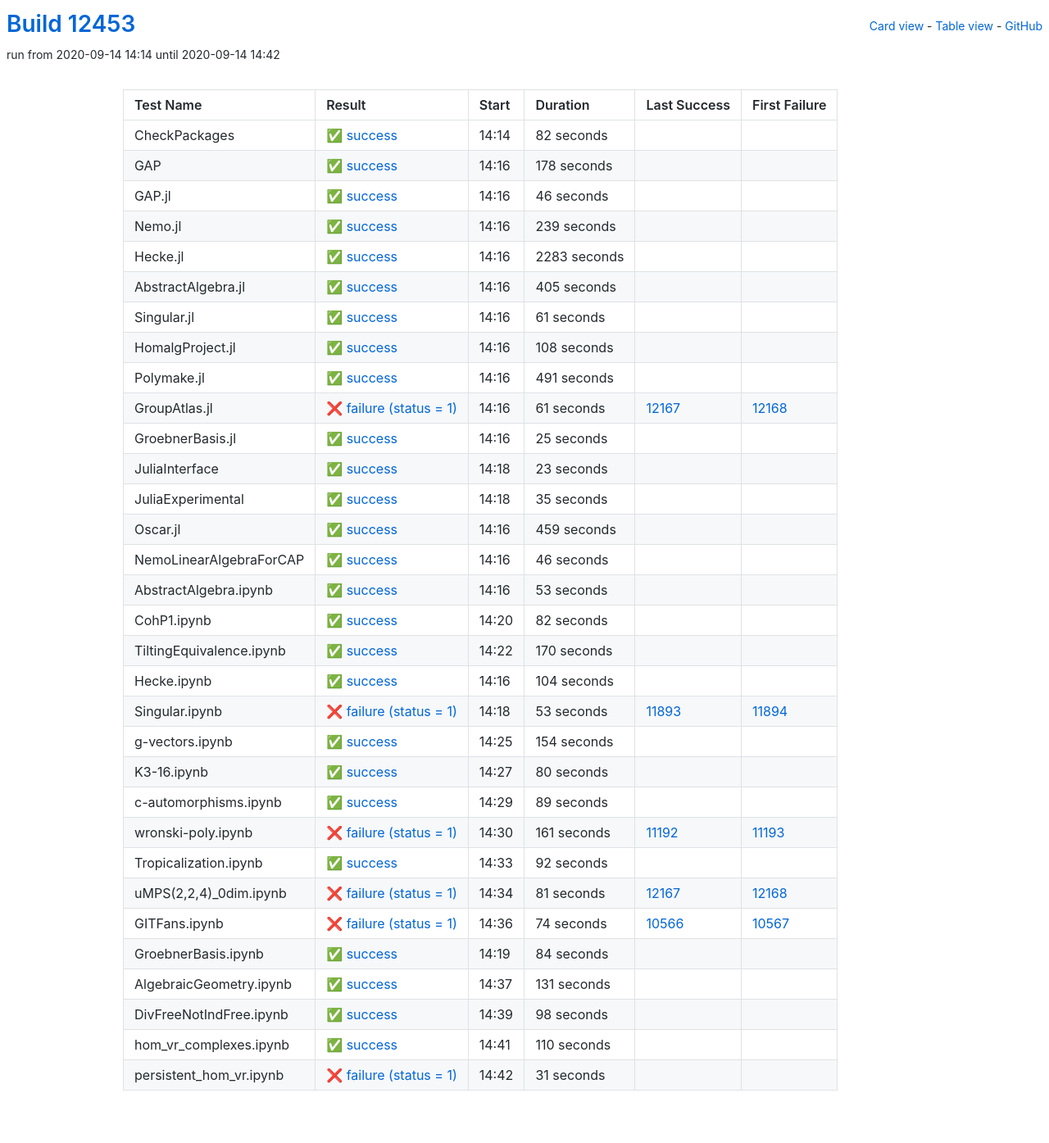
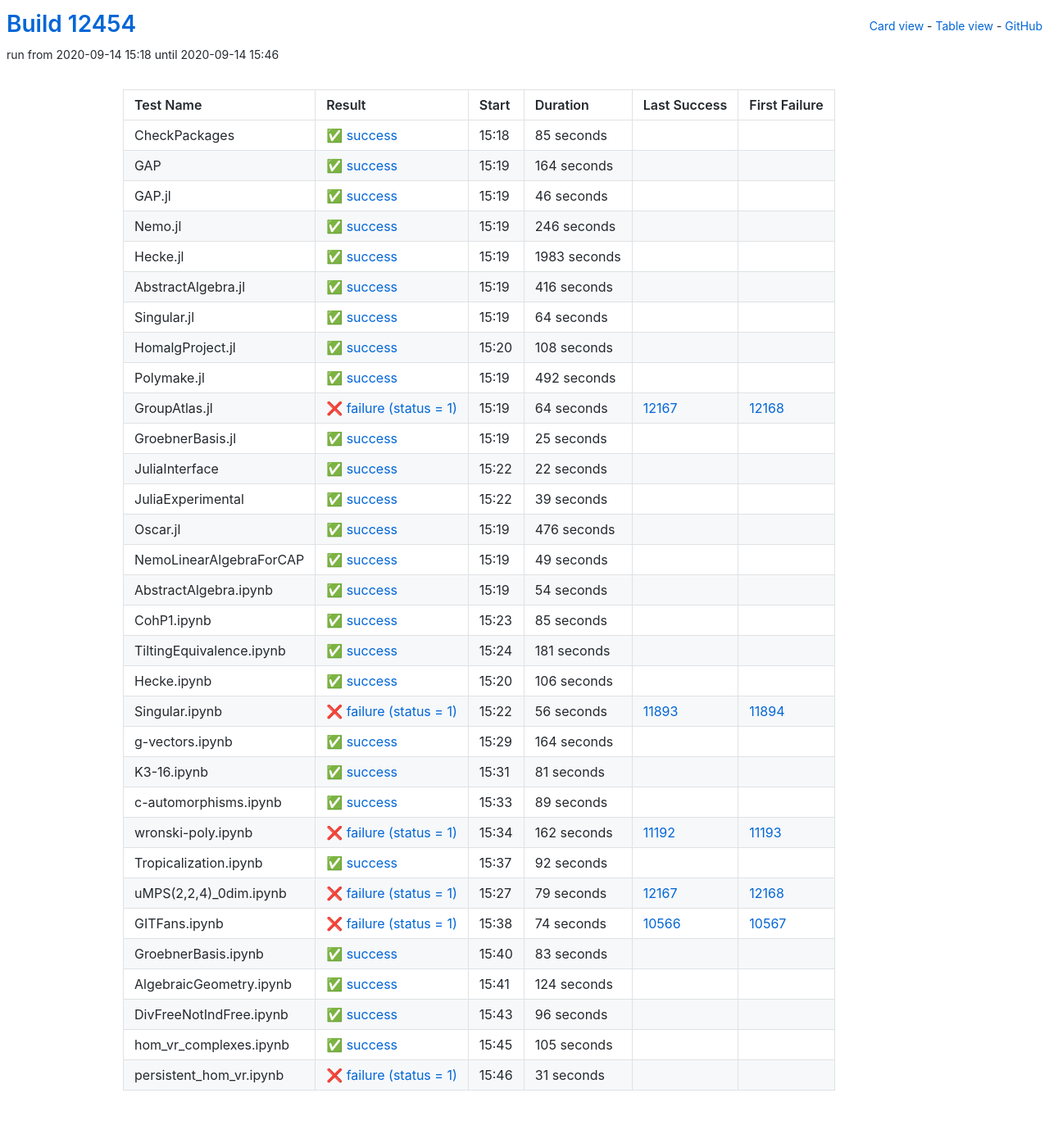
Before and after one commit to oscar-system/oscar-ci-status, a Jekyll site: the page built from table.html, in a window 1280 px wide. Shown: the whole page at 82% size. Built offline with Jekyll 4.4.1, drawn with Linux system fonts in a browser that asks for light colours.

Commit message:
Build #12454

```diff
--- a/_data/ci.yml
+++ b/_data/ci.yml
@@ -1,6 +1,6 @@
 ---
-build: 12453
-build_url: https://oscarci.mathematik.uni-kl.de/job/oscar/12453/
+build: 12454
+build_url: https://oscarci.mathematik.uni-kl.de/job/oscar/12454/
 job: oscar
 organization: oscar-system
 repo: oscar-ci-status
@@ -8,32 +8,32 @@
 tests:
 - name: CheckPackages
   id: checkpackages
-  log: https://oscarci.mathematik.uni-kl.de/job/oscar/12453/artifact/logs/build-12453/CheckPackages.log
-  start: 2020-09-14 14:14
+  log: https://oscarci.mathematik.uni-kl.de/job/oscar/12454/artifact/logs/build-12454/CheckPackages.log
+  start: 2020-09-14 15:18
   success: true
   exitcode: 0
   status: success
-  duration: 82
+  duration: 85
   last_success: false
   last_success_url:
   first_failure: false
   first_failure_url:
 - name: GAP
   id: gap
-  log: https://oscarci.mathematik.uni-kl.de/job/oscar/12453/artifact/logs/build-12453/GAP.log
-  start: 2020-09-14 14:16
+  log: https://oscarci.mathematik.uni-kl.de/job/oscar/12454/artifact/logs/build-12454/GAP.log
+  start: 2020-09-14 15:19
   success: true
   exitcode: 0
   status: success
-  duration: 178
+  duration: 164
   last_success: false
   last_success_url:
   first_failure: false
   first_failure_url:
 - name: GAP.jl
   id: gap-jl
-  log: https://oscarci.mathematik.uni-kl.de/job/oscar/12453/artifact/logs/build-12453/GAP.jl.log
-  start: 2020-09-14 14:16
+  log: https://oscarci.mathematik.uni-kl.de/job/oscar/12454/artifact/logs/build-12454/GAP.jl.log
+  start: 2020-09-14 15:19
   success: true
   exitcode: 0
   status: success
@@ -44,56 +44,56 @@
   first_failure_url:
 - name: Nemo.jl
   id: nemo-jl
-  log: https://oscarci.mathematik.uni-kl.de/job/oscar/12453/artifact/logs/build-12453/Nemo.jl.log
-  start: 2020-09-14 14:16
+  log: https://oscarci.mathematik.uni-kl.de/job/oscar/12454/artifact/logs/build-12454/Nemo.jl.log
+  start: 2020-09-14 15:19
   success: true
   exitcode: 0
   status: success
-  duration: 239
+  duration: 246
   last_success: false
   last_success_url:
   first_failure: false
   first_failure_url:
 - name: Hecke.jl
   id: hecke-jl
-  log: https://oscarci.mathematik.uni-kl.de/job/oscar/12453/artifact/logs/build-12453/Hecke.jl.log
-  start: 2020-09-14 14:16
+  log: https://oscarci.mathematik.uni-kl.de/job/oscar/12454/artifact/logs/build-12454/Hecke.jl.log
+  start: 2020-09-14 15:19
   success: true
   exitcode: 0
   status: success
-  duration: 2283
+  duration: 1983
   last_success: false
   last_success_url:
   first_failure: false
   first_failure_url:
 - name: AbstractAlgebra.jl
   id: abstractalgebra-jl
-  log: https://oscarci.mathematik.uni-kl.de/job/oscar/12453/artifact/logs/build-12453/AbstractAlgebra.jl.log
-  start: 2020-09-14 14:16
+  log: https://oscarci.mathematik.uni-kl.de/job/oscar/12454/artifact/logs/build-12454/AbstractAlgebra.jl.log
+  start: 2020-09-14 15:19
   success: true
   exitcode: 0
   status: success
-  duration: 405
+  duration: 416
   last_success: false
   last_success_url:
   first_failure: false
   first_failure_url:
 - name: Singular.jl
   id: singular-jl
-  log: https://oscarci.mathematik.uni-kl.de/job/oscar/12453/artifact/logs/build-12453/Singular.jl.log
-  start: 2020-09-14 14:16
+  log: https://oscarci.mathematik.uni-kl.de/job/oscar/12454/artifact/logs/build-12454/Singular.jl.log
+  start: 2020-09-14 15:19
   success: true
   exitcode: 0
   status: success
-  duration: 61
+  duration: 64
   last_success: false
   last_success_url:
   first_failure: false
   first_failure_url:
 - name: HomalgProject.jl
   id: homalgproject-jl
-  log: https://oscarci.mathematik.uni-kl.de/job/oscar/12453/artifact/logs/build-12453/HomalgProject.jl.log
-  start: 2020-09-14 14:16
+  log: https://oscarci.mathematik.uni-kl.de/job/oscar/12454/artifact/logs/build-12454/HomalgProject.jl.log
+  start: 2020-09-14 15:20
   success: true
   exitcode: 0
   status: success
@@ -104,32 +104,32 @@
   first_failure_url:
 - name: Polymake.jl
   id: polymake-jl
-  log: https://oscarci.mathematik.uni-kl.de/job/oscar/12453/artifact/logs/build-12453/Polymake.jl.log
-  start: 2020-09-14 14:16
+  log: https://oscarci.mathematik.uni-kl.de/job/oscar/12454/artifact/logs/build-12454/Polymake.jl.log
+  start: 2020-09-14 15:19
   success: true
   exitcode: 0
   status: success
-  duration: 491
+  duration: 492
   last_success: false
   last_success_url:
   first_failure: false
   first_failure_url:
 - name: GroupAtlas.jl
   id: groupatlas-jl
-  log: https://oscarci.mathematik.uni-kl.de/job/oscar/12453/artifact/logs/build-12453/GroupAtlas.jl.log
-  start: 2020-09-14 14:16
+  log: https://oscarci.mathematik.uni-kl.de/job/oscar/12454/artifact/logs/build-12454/GroupAtlas.jl.log
+  start: 2020-09-14 15:19
   success: false
   exitcode: 1
   status: failure
-  duration: 61
+  duration: 64
   last_success: 12167
   last_success_url: https://oscarci.mathematik.uni-kl.de/job/oscar/12167/
   first_failure: 12168
   first_failure_url: https://oscarci.mathematik.uni-kl.de/job/oscar/12168/
 - name: GroebnerBasis.jl
   id: groebnerbasis-jl
-  log: https://oscarci.mathematik.uni-kl.de/job/oscar/12453/artifact/logs/build-12453/GroebnerBasis.jl.log
-  start: 2020-09-14 14:16
+  log: https://oscarci.mathematik.uni-kl.de/job/oscar/12454/artifact/logs/build-12454/GroebnerBasis.jl.log
+  start: 2020-09-14 15:19
   success: true
   exitcode: 0
   status: success
@@ -140,140 +140,140 @@
   first_failure_url:
 - name: JuliaInterface
   id: juliainterface
-  log: https://oscarci.mathematik.uni-kl.de/job/oscar/12453/artifact/logs/build-12453/JuliaInterface.log
-  start: 2020-09-14 14:18
+  log: https://oscarci.mathematik.uni-kl.de/job/oscar/12454/artifact/logs/build-12454/JuliaInterface.log
+  start: 2020-09-14 15:22
   success: true
   exitcode: 0
   status: success
-  duration: 23
+  duration: 22
   last_success: false
   last_success_url:
   first_failure: false
   first_failure_url:
 - name: JuliaExperimental
   id: juliaexperimental
-  log: https://oscarci.mathematik.uni-kl.de/job/oscar/12453/artifact/logs/build-12453/JuliaExperimental.log
-  start: 2020-09-14 14:18
+  log: https://oscarci.mathematik.uni-kl.de/job/oscar/12454/artifact/logs/build-12454/JuliaExperimental.log
+  start: 2020-09-14 15:22
   success: true
   exitcode: 0
   status: success
-  duration: 35
+  duration: 39
   last_success: false
   last_success_url:
   first_failure: false
   first_failure_url:
 - name: Oscar.jl
   id: oscar-jl
-  log: https://oscarci.mathematik.uni-kl.de/job/oscar/12453/artifact/logs/build-12453/Oscar.jl.log
-  start: 2020-09-14 14:16
+  log: https://oscarci.mathematik.uni-kl.de/job/oscar/12454/artifact/logs/build-12454/Oscar.jl.log
+  start: 2020-09-14 15:19
   success: true
   exitcode: 0
   status: success
-  duration: 459
+  duration: 476
   last_success: false
   last_success_url:
   first_failure: false
   first_failure_url:
 - name: NemoLinearAlgebraForCAP
   id: nemolinearalgebraforcap
-  log: https://oscarci.mathematik.uni-kl.de/job/oscar/12453/artifact/logs/build-12453/NemoLinearAlgebraForCAP.log
-  start: 2020-09-14 14:16
+  log: https://oscarci.mathematik.uni-kl.de/job/oscar/12454/artifact/logs/build-12454/NemoLinearAlgebraForCAP.log
+  start: 2020-09-14 15:19
   success: true
   exitcode: 0
   status: success
-  duration: 46
+  duration: 49
   last_success: false
   last_success_url:
   first_failure: false
   first_failure_url:
 - name: AbstractAlgebra.ipynb
   id: abstractalgebra-ipynb
-  log: https://oscarci.mathematik.uni-kl.de/job/oscar/12453/artifact/logs/build-12453/AbstractAlgebra.ipynb.log
-  start: 2020-09-14 14:16
+  log: https://oscarci.mathematik.uni-kl.de/job/oscar/12454/artifact/logs/build-12454/AbstractAlgebra.ipynb.log
+  start: 2020-09-14 15:19
   success: true
   exitcode: 0
   status: success
-  duration: 53
+  duration: 54
   last_success: false
   last_success_url:
   first_failure: false
   first_failure_url:
 - name: CohP1.ipynb
   id: cohp1-ipynb
-  log: https://oscarci.mathematik.uni-kl.de/job/oscar/12453/artifact/logs/build-12453/CohP1.ipynb.log
-  start: 2020-09-14 14:20
+  log: https://oscarci.mathematik.uni-kl.de/job/oscar/12454/artifact/logs/build-12454/CohP1.ipynb.log
+  start: 2020-09-14 15:23
   success: true
   exitcode: 0
   status: success
-  duration: 82
+  duration: 85
   last_success: false
   last_success_url:
   first_failure: false
   first_failure_url:
 - name: TiltingEquivalence.ipynb
   id: tiltingequivalence-ipynb
-  log: https://oscarci.mathematik.uni-kl.de/job/oscar/12453/artifact/logs/build-12453/TiltingEquivalence.ipynb.log
-  start: 2020-09-14 14:22
+  log: https://oscarci.mathematik.uni-kl.de/job/oscar/12454/artifact/logs/build-12454/TiltingEquivalence.ipynb.log
+  start: 2020-09-14 15:24
   success: true
   exitcode: 0
   status: success
-  duration: 170
+  duration: 181
   last_success: false
   last_success_url:
   first_failure: false
   first_failure_url:
 - name: Hecke.ipynb
   id: hecke-ipynb
-  log: https://oscarci.mathematik.uni-kl.de/job/oscar/12453/artifact/logs/build-12453/Hecke.ipynb.log
-  start: 2020-09-14 14:16
+  log: https://oscarci.mathematik.uni-kl.de/job/oscar/12454/artifact/logs/build-12454/Hecke.ipynb.log
+  start: 2020-09-14 15:20
   success: true
   exitcode: 0
   status: success
-  duration: 104
+  duration: 106
   last_success: false
   last_success_url:
   first_failure: false
   first_failure_url:
 - name: Singular.ipynb
   id: singular-ipynb
-  log: https://oscarci.mathematik.uni-kl.de/job/oscar/12453/artifact/logs/build-12453/Singular.ipynb.log
-  start: 2020-09-14 14:18
+  log: https://oscarci.mathematik.uni-kl.de/job/oscar/12454/artifact/logs/build-12454/Singular.ipynb.log
+  start: 2020-09-14 15:22
   success: false
   exitcode: 1
   status: failure
-  duration: 53
+  duration: 56
   last_success: 11893
   last_success_url: https://oscarci.mathematik.uni-kl.de/job/oscar/11893/
   first_failure: 11894
   first_failure_url: https://oscarci.mathematik.uni-kl.de/job/oscar/11894/
 - name: g-vectors.ipynb
   id: g-vectors-ipynb
-  log: https://oscarci.mathematik.uni-kl.de/job/oscar/12453/artifact/logs/build-12453/g-vectors.ipynb.log
-  start: 2020-09-14 14:25
+  log: https://oscarci.mathematik.uni-kl.de/job/oscar/12454/artifact/logs/build-12454/g-vectors.ipynb.log
+  start: 2020-09-14 15:29
   success: true
   exitcode: 0
   status: success
-  duration: 154
+  duration: 164
   last_success: false
   last_success_url:
   first_failure: false
   first_failure_url:
 - name: K3-16.ipynb
   id: k3-16-ipynb
-  log: https://oscarci.mathematik.uni-kl.de/job/oscar/12453/artifact/logs/build-12453/K3-16.ipynb.log
-  start: 2020-09-14 14:27
+  log: https://oscarci.mathematik.uni-kl.de/job/oscar/12454/artifact/logs/build-12454/K3-16.ipynb.log
+  start: 2020-09-14 15:31
   success: true
   exitcode: 0
   status: success
-  duration: 80
+  duration: 81
   last_success: false
   last_success_url:
   first_failure: false
   first_failure_url:
 - name: c-automorphisms.ipynb
   id: c-automorphisms-ipynb
-  log: https://oscarci.mathematik.uni-kl.de/job/oscar/12453/artifact/logs/build-12453/c-automorphisms.ipynb.log
-  start: 2020-09-14 14:29
+  log: https://oscarci.mathematik.uni-kl.de/job/oscar/12454/artifact/logs/build-12454/c-automorphisms.ipynb.log
+  start: 2020-09-14 15:33
   success: true
   exitcode: 0
   status: success
@@ -284,20 +284,20 @@
   first_failure_url:
 - name: wronski-poly.ipynb
   id: wronski-poly-ipynb
-  log: https://oscarci.mathematik.uni-kl.de/job/oscar/12453/artifact/logs/build-12453/wronski-poly.ipynb.log
-  start: 2020-09-14 14:30
+  log: https://oscarci.mathematik.uni-kl.de/job/oscar/12454/artifact/logs/build-12454/wronski-poly.ipynb.log
+  start: 2020-09-14 15:34
   success: false
   exitcode: 1
   status: failure
-  duration: 161
+  duration: 162
   last_success: 11192
   last_success_url: https://oscarci.mathematik.uni-kl.de/job/oscar/11192/
   first_failure: 11193
   first_failure_url: https://oscarci.mathematik.uni-kl.de/job/oscar/11193/
 - name: Tropicalization.ipynb
   id: tropicalization-ipynb
-  log: https://oscarci.mathematik.uni-kl.de/job/oscar/12453/artifact/logs/build-12453/Tropicalization.ipynb.log
-  start: 2020-09-14 14:33
+  log: https://oscarci.mathematik.uni-kl.de/job/oscar/12454/artifact/logs/build-12454/Tropicalization.ipynb.log
+  start: 2020-09-14 15:37
   success: true
   exitcode: 0
   status: success
@@ -308,20 +308,20 @@
   first_failure_url:
 - name: uMPS(2,2,4)_0dim.ipynb
   id: umps-2-2-4-0dim-ipynb
-  log: https://oscarci.mathematik.uni-kl.de/job/oscar/12453/artifact/logs/build-12453/uMPS-2-2-4-_0dim.ipynb.log
-  start: 2020-09-14 14:34
+  log: https://oscarci.mathematik.uni-kl.de/job/oscar/12454/artifact/logs/build-12454/uMPS-2-2-4-_0dim.ipynb.log
+  start: 2020-09-14 15:27
   success: false
   exitcode: 1
   status: failure
-  duration: 81
+  duration: 79
   last_success: 12167
   last_success_url: https://oscarci.mathematik.uni-kl.de/job/oscar/12167/
   first_failure: 12168
   first_failure_url: https://oscarci.mathematik.uni-kl.de/job/oscar/12168/
 - name: GITFans.ipynb
   id: gitfans-ipynb
-  log: https://oscarci.mathematik.uni-kl.de/job/oscar/12453/artifact/logs/build-12453/GITFans.ipynb.log
-  start: 2020-09-14 14:36
+  log: https://oscarci.mathematik.uni-kl.de/job/oscar/12454/artifact/logs/build-12454/GITFans.ipynb.log
+  start: 2020-09-14 15:38
   success: false
   exitcode: 1
   status: failure
@@ -332,56 +332,56 @@
   first_failure_url: https://oscarci.mathematik.uni-kl.de/job/oscar/10567/
 - name: GroebnerBasis.ipynb
   id: groebnerbasis-ipynb
-  log: https://oscarci.mathematik.uni-kl.de/job/oscar/12453/artifact/logs/build-12453/GroebnerBasis.ipynb.log
-  start: 2020-09-14 14:19
+  log: https://oscarci.mathematik.uni-kl.de/job/oscar/12454/artifact/logs/build-12454/GroebnerBasis.ipynb.log
+  start: 2020-09-14 15:40
   success: true
   exitcode: 0
   status: success
-  duration: 84
+  duration: 83
   last_success: false
   last_success_url:
   first_failure: false
   first_failure_url:
 - name: AlgebraicGeometry.ipynb
   id: algebraicgeometry-ipynb
-  log: https://oscarci.mathematik.uni-kl.de/job/oscar/12453/artifact/logs/build-12453/AlgebraicGeometry.ipynb.log
-  start: 2020-09-14 14:37
+  log: https://oscarci.mathematik.uni-kl.de/job/oscar/12454/artifact/logs/build-12454/AlgebraicGeometry.ipynb.log
+  start: 2020-09-14 15:41
   success: true
   exitcode: 0
   status: success
-  duration: 131
+  duration: 124
   last_success: false
   last_success_url:
   first_failure: false
   first_failure_url:
 - name: DivFreeNotIndFree.ipynb
   id: divfreenotindfree-ipynb
-  log: https://oscarci.mathematik.uni-kl.de/job/oscar/12453/artifact/logs/build-12453/DivFreeNotIndFree.ipynb.log
-  start: 2020-09-14 14:39
+  log: https://oscarci.mathematik.uni-kl.de/job/oscar/12454/artifact/logs/build-12454/DivFreeNotIndFree.ipynb.log
+  start: 2020-09-14 15:43
   success: true
   exitcode: 0
   status: success
-  duration: 98
+  duration: 96
   last_success: false
   last_success_url:
   first_failure: false
   first_failure_url:
 - name: hom_vr_complexes.ipynb
   id: hom-vr-complexes-ipynb
-  log: https://oscarci.mathematik.uni-kl.de/job/oscar/12453/artifact/logs/build-12453/hom_vr_complexes.ipynb.log
-  start: 2020-09-14 14:41
+  log: https://oscarci.mathematik.uni-kl.de/job/oscar/12454/artifact/logs/build-12454/hom_vr_complexes.ipynb.log
+  start: 2020-09-14 15:45
   success: true
   exitcode: 0
   status: success
-  duration: 110
+  duration: 105
   last_success: false
   last_success_url:
   first_failure: false
   first_failure_url:
 - name: persistent_hom_vr.ipynb
   id: persistent-hom-vr-ipynb
-  log: https://oscarci.mathematik.uni-kl.de/job/oscar/12453/artifact/logs/build-12453/persistent_hom_vr.ipynb.log
-  start: 2020-09-14 14:42
+  log: https://oscarci.mathematik.uni-kl.de/job/oscar/12454/artifact/logs/build-12454/persistent_hom_vr.ipynb.log
+  start: 2020-09-14 15:46
   success: false
   exitcode: 1
   status: failure
```
Also changed, not shown: README.md.
